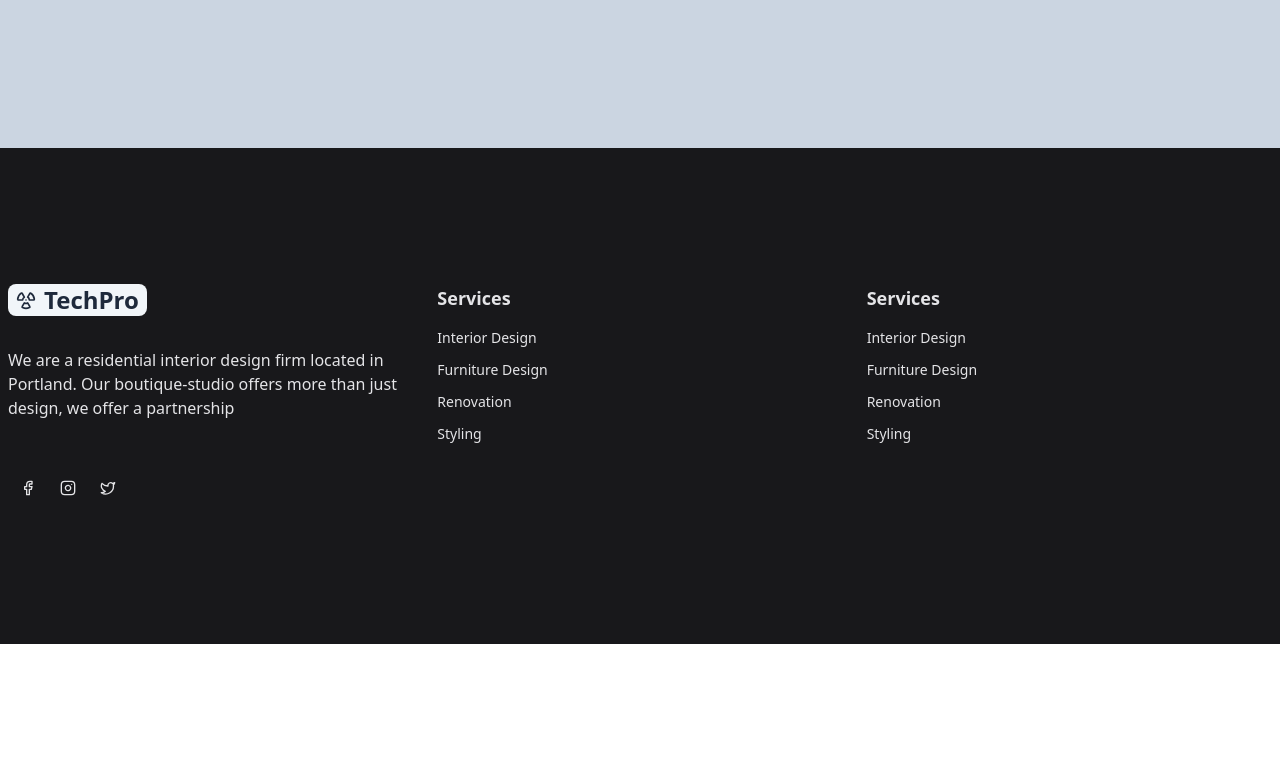
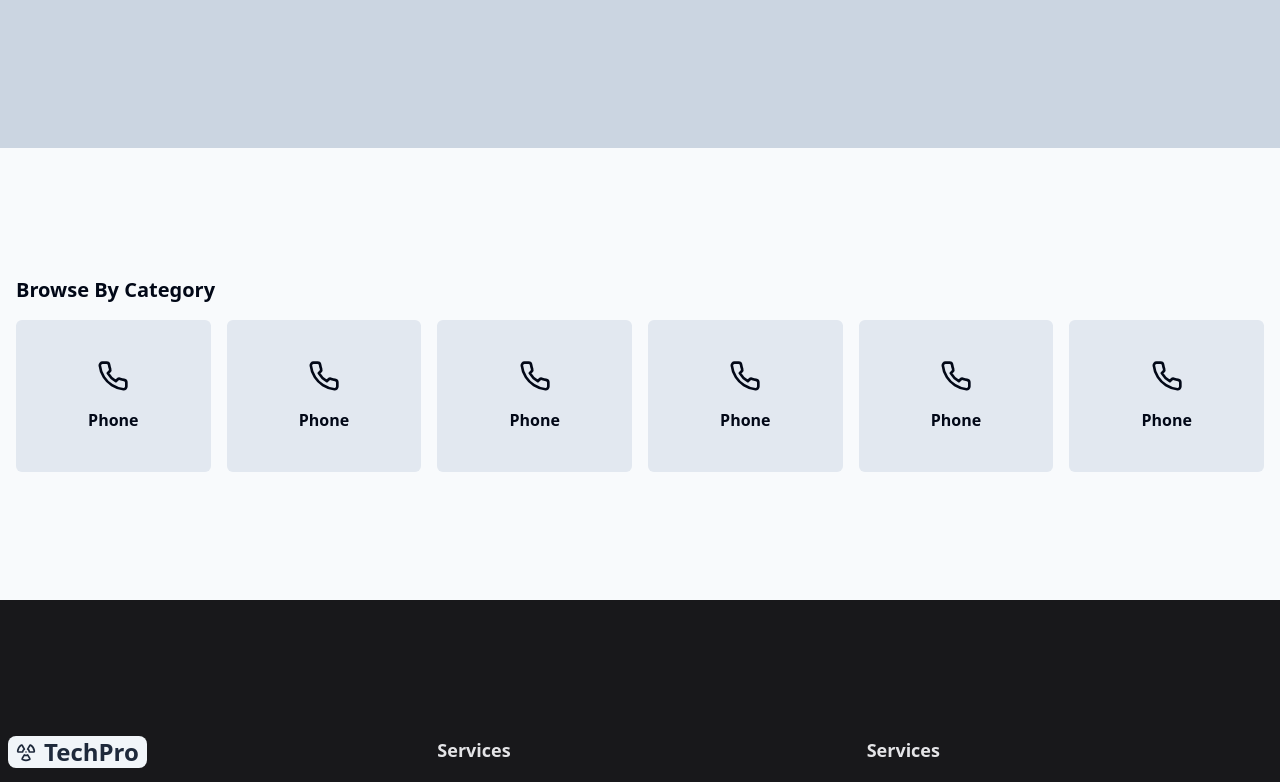
Before and after one commit to Mubin42/tech-pro-ecommerce, a Next.js app in the folder frontend/: page / in a window 1280 px wide. Shown: the part 692-1474 px from the top of the page. Before the commit the page ends 1336 px from the top, so only its background shows below. Built offline with nearby package versions, Linux system fonts and the light colour scheme.

Commit message:
updated the category card

```diff
--- a/frontend/src/app/page.tsx
+++ b/frontend/src/app/page.tsx
@@ -1,10 +1,12 @@
 import PageLayout from '@/components/layouts/page-layout/PageLayout';
+import Category from '@/components/sections/category/Category';
 import Hero from '@/components/sections/hero/Hero';
 
 export default function Home() {
   return (
     <PageLayout>
       <Hero />
+      <Category />
     </PageLayout>
   );
 }
--- /dev/null
+++ b/frontend/src/components/reusable-ui/cards/category-card/CategoryCard.tsx
@@ -0,0 +1,31 @@
+import { Phone } from 'lucide-react';
+import React, { FC } from 'react';
+
+type CategoryCardProps = {};
+
+const CategoryCard: FC<CategoryCardProps> = ({}) => {
+  // api
+
+  // hooks
+
+  // states
+
+  // variables
+
+  // styles
+
+  // functions
+
+  // effects
+
+  // components
+
+  return (
+    <div className=' bg-slate-200 flex flex-col gap-4 p-10 items-center rounded-md'>
+      <Phone className='h-8 w-8' />
+      <h1 className='font-semibold text-center'>Phone</h1>
+    </div>
+  );
+};
+
+export default CategoryCard;
--- /dev/null
+++ b/frontend/src/components/sections/category/Category.tsx
@@ -0,0 +1,39 @@
+import CategoryCard from '@/components/reusable-ui/cards/category-card/CategoryCard';
+import React, { FC } from 'react';
+
+type CategoryProps = {};
+
+const Category: FC<CategoryProps> = ({}) => {
+  // api
+
+  // hooks
+
+  // states
+
+  // variables
+
+  // styles
+
+  // functions
+
+  // effects
+
+  // components
+
+  return (
+    <div className='w-full bg-slate-50 py-32'>
+      <div className='px-4 flex flex-col gap-4 max-w-[1440px] mx-auto'>
+        <h1 className='text-xl font-semibold'>Browse By Category</h1>
+        <div className='grid grid-cols-2 lg:grid-cols-6 gap-4'>
+          {Array(6)
+            .fill(0)
+            .map((_, i) => (
+              <CategoryCard key={i} />
+            ))}
+        </div>
+      </div>
+    </div>
+  );
+};
+
+export default Category;
```
